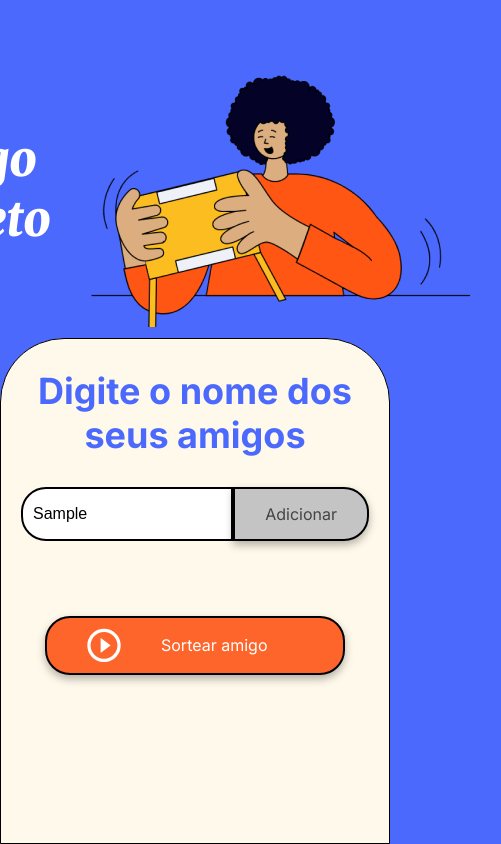
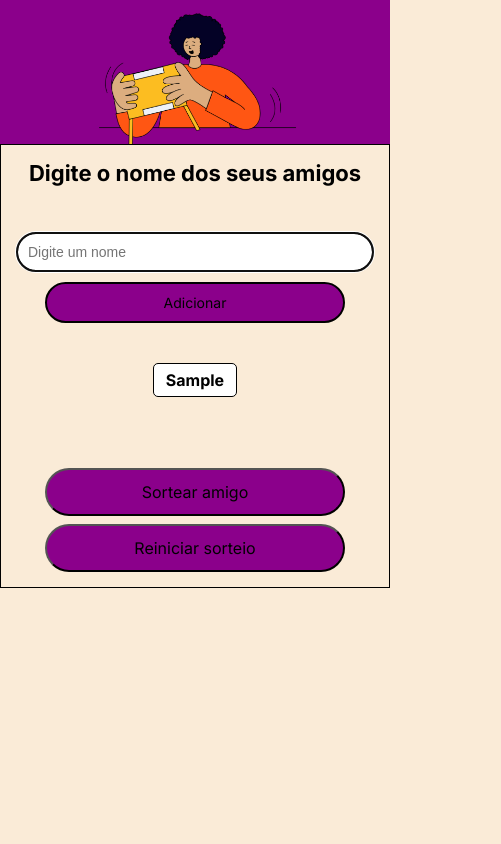
Before and after one commit to RafaelaGGuimaraes/amigo-secreto, a plain HTML site: page index.html in a window 390 px wide. Both pictures are taken after typing "Sample" into the empty fields and a click on the button "Adicionar". Shown: the whole page, 501 px wide, since content can reach past the window. Drawn offline with Linux system fonts and the light colour scheme.

Commit message:
Add files via upload

```diff
--- a/app.js
+++ b/app.js
@@ -0,0 +1,102 @@
+const nomeAmigo = document.getElementById("amigo");
+const listaAmigos = document.getElementById("listaAmigos");
+const resultado = document.getElementById("resultado");
+
+let amigos = [];
+let sorteados = [];
+
+function adicionarAmigo() {
+    const nome = nomeAmigo.value.trim();
+
+    if (nome.length == 0) {
+        alert("Por favor, digite um nome válido!");
+        return;
+    };
+
+    if (amigos.includes(nome)) {
+        alert("Esse nome já foi adicionado! Digite um nome diferente.");
+        return;
+
+    }
+
+    amigos.push(nome);
+    atualizarLista();
+
+    nomeAmigo.value = "";
+    nomeAmigo.focus();
+
+};
+
+nomeAmigo.addEventListener('keydown', function(event) {
+    if (event.key === 'Enter') {
+        event.preventDefault();
+        adicionarAmigo();
+    }
+  });
+
+
+function atualizarLista() {
+    listaAmigos.innerHTML = "";
+
+    let linhas = Math.ceil(amigos.length / 4);
+
+    for (let i = 0; i < linhas; i++) {
+        let linha = document.createElement("div");
+        linha.classList.add("linha-nomes");
+
+        for (let j = 0; j < 4; j++) {
+            let index = i * 4 + j;
+            if (index < amigos.length) {
+                let nomeItem = document.createElement("span");
+                nomeItem.classList.add("nome-item");
+                nomeItem.textContent = amigos[index];
+                linha.appendChild(nomeItem);
+            }
+        }
+
+        listaAmigos.appendChild(linha);
+    }
+}
+
+function sortearAmigo() {
+    if (amigos.length < 3) {
+        alert(`Digite ${3 - amigos.length} amigo(s) para sortear!`);
+        return;
+
+    };
+
+    const amigosNaoSorteados = amigos.filter(amigo => !sorteados.includes(amigo));
+
+    if (amigosNaoSorteados.length === 0) {
+        alert("Todos os amigos já foram sorteados!");
+        return;
+    };
+
+    const sorteioAmigo = amigosNaoSorteados[Math.floor(Math.random() * amigosNaoSorteados.length)];
+
+    sorteados.push(sorteioAmigo);
+
+    resultado.textContent = `O amigo sorteado é: ${sorteioAmigo}`;
+
+    const sorteioBorda = document.querySelector(".sorteioBorda");
+        if (sorteioBorda) {
+            sorteioBorda.classList.add("border-ativada");
+        }
+
+};
+
+function button_reset() {
+    listaAmigos.innerHTML = "";
+    resultado.textContent = "";
+
+    const sorteioBorda = document.querySelector(".sorteioBorda");
+        if(sorteioBorda) {
+            sorteioBorda.classList.remove("border-ativada");
+        }
+
+    amigos = [];
+    sorteados = [];
+
+    nomeAmigo.value = "";
+    nomeAmigo.focus();
+};
--- a/index.html
+++ b/index.html
@@ -13,25 +13,30 @@
 <body>
     <main class="main-content">
         <header class="header-banner">
-            <h1 class="main-title">Amigo Secreto</h1>
-            <img src="assets/amigo-secreto.png" alt="Imagem representativa de amigo secreto">
+
+            <img class="imgHeader" src="assets/amigo-secreto.png" alt="a imagem é uma arte inspirada na Semana de Arte Moderna de 1922 e no Brutalismo'">
         </header>
 
         <section class="input-section">
             <h2 class="section-title">Digite o nome dos seus amigos</h2>
+
             <div class="input-wrapper">
                 <input type="text" id="amigo" class="input-name" placeholder="Digite um nome">
                 <button class="button-add" onclick="adicionarAmigo()">Adicionar</button>
             </div>
 
-            <ul id="listaAmigos" class="name-list" aria-labelledby="listaAmigos" role="list"></ul>
-            <ul id="resultado" class="result-list" aria-live="polite"></ul>
+            <ul id="listaAmigos" class="name-list" role="list"></ul>
+            <p id="resultado" class="result-list sorteioBorda" aria-live="polite"></p>
 
             <div class="button-container">
-                <button class="button-draw" onclick="sortearAmigo()" aria-label="Sortear amigo secreto">
-                    <img src="assets/play_circle_outline.png" alt="Ícone para sortear">
+                <button type="button" class="button-draw" onclick="sortearAmigo()" aria-label="Sortear amigo secreto">
                     Sortear amigo
                 </button>
+
+                <button type="button" class="button-draw" onclick="button_reset()">
+                    Reiniciar sorteio
+                </button>
+
             </div>
         </section>
     </main>
--- a/style.css
+++ b/style.css
@@ -1,14 +1,11 @@
 :root {
-    --color-primary: #4B69FD;
-    --color-secondary: #FFF9EB;
-    --color-tertiary: #C4C4C4;
-    --color-button: #fe652b;
-    --color-button-hover: #e55720;
-    --color-text: #444444;
-    --color-white: #FFFFFF;
+    --color-primary: #181C14;
+    --color-button: antiquewhite;
+    --color-button-hover: darkmagenta;
+    --color-text: #000000;
+    --color-white: antiquewhite;
 }
 
-/* Estilos gerais */
 * {
     margin: 0;
     padding: 0;
@@ -16,83 +13,87 @@
 }
 
 body {
-    height: 100vh;
-    background-color: var(--color-primary);
+    background-color:antiquewhite;
     display: flex;
     justify-content: center;
     align-items: center;
+
 }
 
 .main-content {
     display: flex;
     flex-direction: column;
-    height: 100%;
+    height: 100vh;
     width: 100%;
+
 }
 
-/* Banner */
 .header-banner {
     flex: 40%;
     display: flex;
+    background-color: darkmagenta;
     justify-content: center;
     align-items: center;
-    padding: 40px 0 0;
+    width: 100%;
+    height: auto;
+
 }
 
-/* Seção de entrada */
+.imgHeader {
+    width: 60%;
+    height: auto;
+
+}
+
 .input-section {
     flex: 60%;
-    background-color: var(--color-secondary);
-    border: 1px solid #000;
-    border-radius: 64px 64px 0 0;
+    background-color: antiquewhite;
+    border: 1px solid black;
     display: flex;
     flex-direction: column;
     align-items: center;
-    padding: 20px;
+    justify-content: center;
+    padding: 1.25rem;
     width: 100%;
+
 }
 
-/* Títulos */
-.main-title {
-    font-size: 48px;
-    font-family: "Merriweather", serif;
-    font-weight: 900;
-    font-style: italic;
-    color: var(--color-white);
-}
 
 .section-title {
     font-family: "Inter", serif;
-    font-size: 36px;
+    font-size: 2.25rem;
     font-weight: 700;
-    color: var(--color-primary);
-    margin: 10px 0;
+    color: black;
     text-align: center;
+    margin-bottom: 2rem;
 }
 
-/* Contêineres de entrada e botão */
 .input-wrapper {
     display: flex;
-    justify-content: center;
     width: 100%;
-    max-width: 600px;
-    margin-top: 20px;
+    max-width: 37.5rem;
+    margin-top: 0.9rem;
 }
 
 .input-name {
     width: 100%;
-    padding: 10px;
-    border: 2px solid #000;
+    padding: 0.75rem;
+    border: 2px solid black;
     border-radius: 25px 0 0 25px;
-    font-size: 16px;
+    font-size: 1rem;
+
 }
 
 .button-container {
-    width: 300px;
+    display: flex;
+    width: 100%;
     justify-content: center;
+    max-width: 600px;
+    align-items: center;
+    gap: 15px;
+    margin-top: 20px;
 }
 
-/* Estilos de entrada de texto */
 .input-title {
     flex: 1;
     padding: 10px 15px;
@@ -101,56 +102,96 @@ body {
     border-right: none;
     border-radius: 25px 0 0 25px;
     font-family: "Merriweather", serif;
-    box-shadow: 0 4px 8px rgba(0, 0, 0, 0.3);
+
 }
 
-/* Estilos de botão */
 button {
-    padding: 15px 30px;
+    width: 50%;
+    max-width: 300px;
+    padding: 12px;
     font-family: "Inter", sans-serif;
     font-size: 16px;
-    border: 2px solid #000;
     border-radius: 25px;
-    box-shadow: 0 4px 8px rgba(0, 0, 0, 0.3);
     cursor: pointer;
+    text-align: center;
 }
 
 .button-add {
-    background-color: var(--color-tertiary);
-    color: var(--color-text);
+    background-color: darkmagenta;
+    color: black;
     border-radius: 0 25px 25px 0;
+    padding: 12px 20px;
+    font-size: 16px;
+    border: 2px solid black;
 }
 
 .button-add:hover {
-    background-color: #a1a1a1;
+    background-color: darkmagenta;
+    color:white;
 }
 
-/* Listas */
 ul {
     list-style-type: none;
-    color: var(--color-text);
+    color: black;
     font-family: "Inter", sans-serif;
     font-size: 18px;
     margin: 20px 0;
+    font-weight: bold;
+    text-align: center;
+
+}
+
+
+.linha-nomes {
+    display: flex;
+    justify-content: center;
+    flex-wrap: wrap;
+    gap: 10px;
+    margin-top: 10px;
+
+}
+
+.nome-item {
+    background-color: white;
+    padding: 6px 12px;
+    border-radius: 5px;
+    font-size: 1rem;
+    font-weight: bold;
+    border: 1px solid black;
+    white-space: nowrap;
+    overflow: hidden;
 }
 
 .result-list {
     margin-top: 15px;
-    color: #05DF05;
+    color: black;
+    padding: 8px 12px;
+    border-radius: 5px;
     font-size: 22px;
     font-weight: bold;
     text-align: center;
+
 }
 
-/* Botão de sortear título */
+.sorteioBorda {
+    border: none;
+    transition: border 0.3s;
+}
+
+.sorteioBorda.border-ativada {
+    border: 2px solid black;
+}
+
 .button-draw {
+    width: 100%;
     display: flex;
     align-items: center;
+    justify-content: center;
     width: 100%;
-    padding: 10px 40px;
-    color: var(--color-white);
-    background-color: var(--color-button);
+    color: black;
+    background-color:darkmagenta;
     font-size: 16px;
+    padding: 12px 0;
 }
 
 .button-draw img {
@@ -158,5 +199,138 @@ ul {
 }
 
 .button-draw:hover {
-    background-color: var(--color-button-hover);
+    background-color: darkmagenta;
+    color: white;
 }
+
+@media (max-width: 770px) {
+
+    .header-banner {
+        flex: 30%;
+    }
+
+    .imgHeader {
+        max-width: 100%;
+        height: auto;
+    }
+
+    .main-content {
+        width: 100%;
+        height: 100%;
+        flex-direction: column;
+    }
+
+    .input-section {
+        width: 100%;
+        padding: 15px;
+    }
+
+    .section-title {
+        font-size: 24px;
+    }
+
+    .input-wrapper {
+        width: 100%;
+        flex-direction: column;
+        align-items: center;
+
+    }
+
+    .input-name {
+        width: 100%;
+        border-radius: 25px;
+        margin-bottom: 10px;
+    }
+
+    .button-add {
+        border-radius: 25px;
+        width: 100%;
+        margin-bottom: 10px;
+
+    }
+
+    .button-container {
+        flex-direction: column;
+        width: 100%;
+        gap: 10px;
+    }
+
+    button {
+        width: 100%;
+
+    }
+
+    .button-add:hover, .button-draw:hover {
+        background-color: darkmagenta;
+        color: black;
+    }
+
+}
+
+@media (max-width: 480px) {
+
+    .header-banner {
+        flex: 15%;
+    }
+
+    .imgHeader {
+        max-width: 100%;
+        height: auto;
+    }
+
+    .input-section {
+        width: 100%;
+        height: 100%;
+    }
+
+    .section-title {
+        font-size: 22px;
+    }
+
+    .input-wrapper {
+        max-width: 100%;
+    }
+
+    .input-name, .button-add {
+        font-size: 14px;
+        padding: 10px;
+    }
+
+    .button-container {
+        width: 100%;
+        gap: 8px;
+    }
+
+    button {
+        font-size: 14px;
+        padding: 10px;
+    }
+
+    .button-draw:hover {
+        visibility: hidden;
+    }
+
+    .button-add:hover, .button-draw:hover {
+        background-color: darkmagenta;
+        color: black;
+    }
+
+}
+
+@media (max-width: 340px) {
+    .linha-nomes {
+        justify-content: center;
+        flex-direction: column;
+    }
+
+    .nome-item {
+        font-size: 12px;
+        padding: 4px 8px;
+
+    }
+
+    .button-add:hover, .button-draw:hover {
+        background-color: darkmagenta;
+        color: black;
+    }
+}
```
